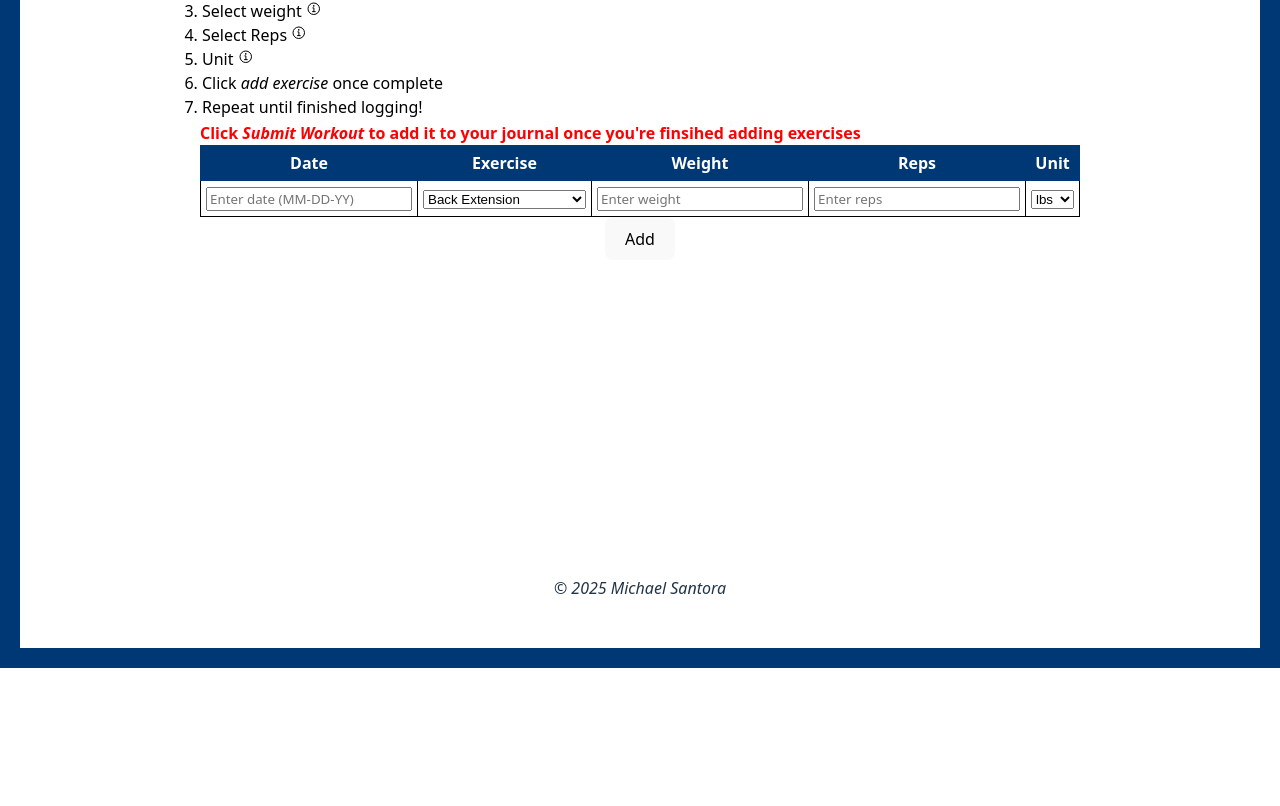
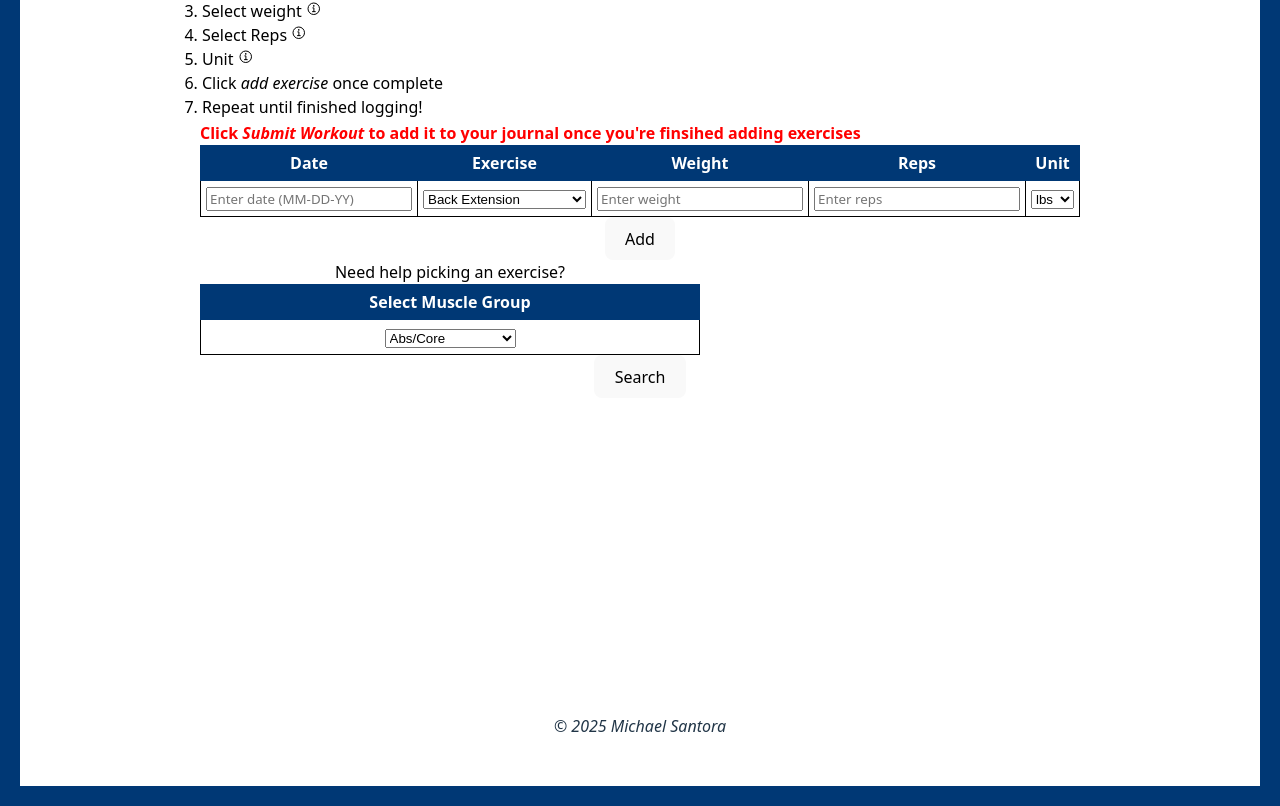
Before and after one commit to santoram/CS361_Main_Program, a React (Vite) app in the folder main-react/: page /create-workout in a window 1280 px wide. Shown: the part 657-1463 px from the top of the page. Before the commit the page ends 1325 px from the top, so only its background shows below. Built offline with nearby package versions, Linux system fonts and the light colour scheme; no server answers.

Commit message:
8.9 additional changes

```diff
--- a/main-react/src/pages/CreateWorkout.jsx
+++ b/main-react/src/pages/CreateWorkout.jsx
@@ -11,6 +11,7 @@ export const CreateWorkoutPage = () => {
     const [unit, setUnit] = useState('lbs');
     const [date, setDate] = useState('');
     const [random_quote, setQuote] = useState([]);
+    const [muscle_group, setMuscleGroup] = useState('');
 
 
     const loadQuote = async () => {
@@ -20,11 +21,23 @@ export const CreateWorkoutPage = () => {
             console.log("Quote:", data.quote);
             setQuote(data);
         } catch (error) {
-            console.log('Error fettching quote:',error);
+            console.log('Error fetching quote:',error);
         }
     };
 
     useEffect(() => {loadQuote();}, []);
+
+    const findRecommendations = async () => {
+        alert(muscle_group)
+        const muscle_target = {muscle_group}
+        const response = await fetch('http://localhost:5000/api/exercise-recommend', {method: "POST", headers: {'Content-type': 'application/json'}, body: JSON.stringify(muscle_target)});
+        if(response.status === 200){
+            const data = await response.json();
+        }else{
+            alert("Not able to calculate, status code = " + response.status)
+        }
+    };
+
 
     const addExercise = async () => {
             const newExercise = {name, reps, weight, unit, date}
@@ -133,7 +146,42 @@ export const CreateWorkoutPage = () => {
                 </tbody>
             </table>
             <button onClick={addExercise}>Add</button>
+
+            <table>
+                <caption>Need help picking an exercise?</caption>
+                <thead>
+                    <tr>
+                        <th>Select Muscle Group</th>
+                    </tr>
+                </thead>
+                <tbody>
+                    <tr>
+                        <td>
+                            <select name="MuscleGroup"> onChange={e => setMuscleGroup(e.target.value)}
+                                <option value="Chest">Chest</option>
+                                <option value="Back" selected>Back</option>
+                                <option value="Shoulders">Shoulders</option>
+                                <option value="Biceps" selected>Biceps</option>
+                                <option value="Triceps">Triceps</option>
+                                <option value="Legs (Quads)" selected>Legs (Quads)</option>
+                                <option value="Legs (Hamstrings)">Legs (Hamstrings)</option>
+                                <option value="Legs (Glutes)" selected>Legs (Glutes)</option>
+                                <option value="Calves">Calves</option>
+                                <option value="Abs/Core" selected>Abs/Core</option>
+                                <option value="Forearms">Forearms</option>
+                            </select>
+                        </td>
+                    </tr>
+                </tbody>
+            </table>
+            <button onClick={findRecommendations}>Search</button>
+
+
+
+
         </div>
+
+
     );
 };
 
```
Also changed, not shown: 1 other file (tests, documents, lock files or other folders).
